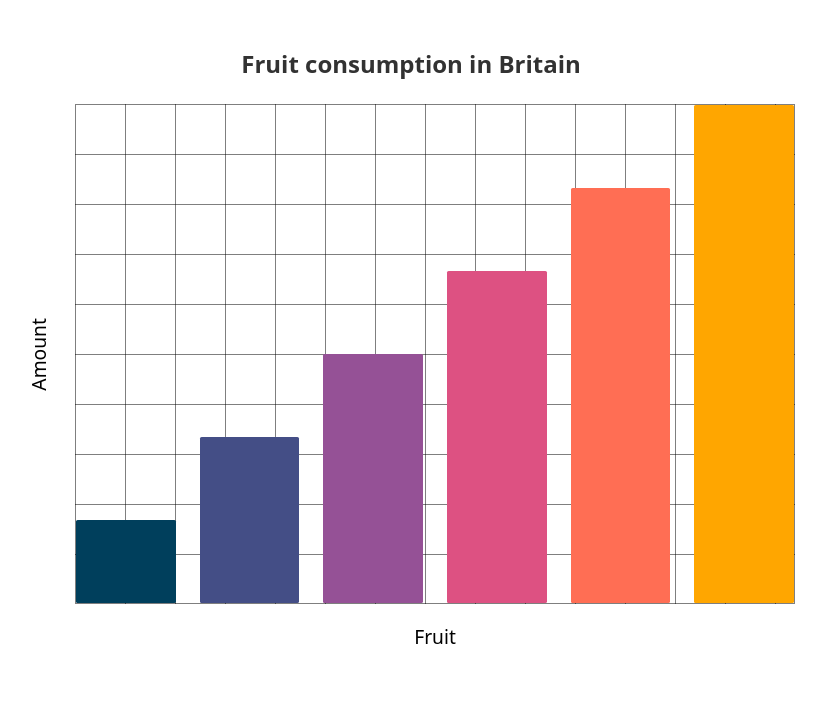
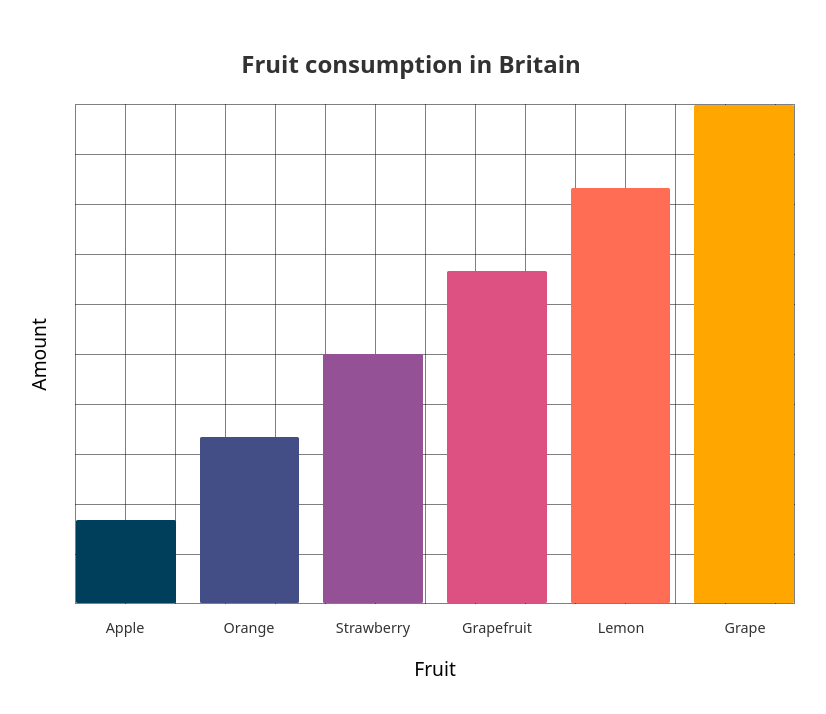
Before and after one commit to louis-young/react-charts, a React (Create React App) app: page / in a window 1280 px wide. Shown: the top 714 px of the page, without its empty margins (21-847 px from the left). Built offline with nearby package versions, Linux system fonts and the light colour scheme.

Commit message:
Add x axis labels

```diff
--- a/src/components/BarChart/index.tsx
+++ b/src/components/BarChart/index.tsx
@@ -9,7 +9,7 @@ export const BarChart = ({ series }: BarChartProps) => {
     string | undefined
   >();
 
-  const { augmentedSeries, getBarChartProps } = useBarChart({
+  const { augmentedSeries, xAxisLabels, getBarChartProps } = useBarChart({
     series,
   });
 
@@ -33,7 +33,7 @@ export const BarChart = ({ series }: BarChartProps) => {
         style={{
           display: "grid",
           gridTemplateColumns: "3rem 1fr",
-          gridTemplateRows: "1fr 3rem",
+          gridTemplateRows: "1fr 3rem 2rem",
         }}
       >
         <div
@@ -70,6 +70,29 @@ export const BarChart = ({ series }: BarChartProps) => {
             gridRowStart: 2,
             gridRowEnd: 3,
             gridColumnStart: 2,
+            gridColumnEnd: 4,
+            display: "grid",
+            gridTemplateColumns: `repeat(${series.length}, 1fr)`,
+            columnGap: "1.5rem",
+            alignItems: "center",
+          }}
+        >
+          {xAxisLabels.map((xAxisLabel) => {
+            return (
+              <h4
+                style={{ textAlign: "center", fontSize: ".9rem", opacity: 0.8 }}
+              >
+                {xAxisLabel}
+              </h4>
+            );
+          })}
+        </div>
+
+        <div
+          style={{
+            gridRowStart: 3,
+            gridRowEnd: 4,
+            gridColumnStart: 2,
             gridColumnEnd: 3,
             display: "flex",
             alignItems: "flex-end",
--- a/src/hooks/useBarChart/index.tsx
+++ b/src/hooks/useBarChart/index.tsx
@@ -5,6 +5,11 @@ export const useBarChart = ({ series }: UseBarChartParameters) => {
   const highestSeriesValue = series.reduce((accumulator, { value }) => {
     return value > accumulator ? value : accumulator;
   }, 0);
+
+  // Fix shadowing.
+  const xAxisLabels = series.map((series, index) => {
+    return series.label;
+  });
 
   // Fix shadowing.
   const augmentedSeries = series.map((augmentedSeries) => {
@@ -64,6 +69,7 @@ export const useBarChart = ({ series }: UseBarChartParameters) => {
 
   return {
     augmentedSeries,
+    xAxisLabels,
     highestSeriesValue,
     getBarChartProps,
   };
```
